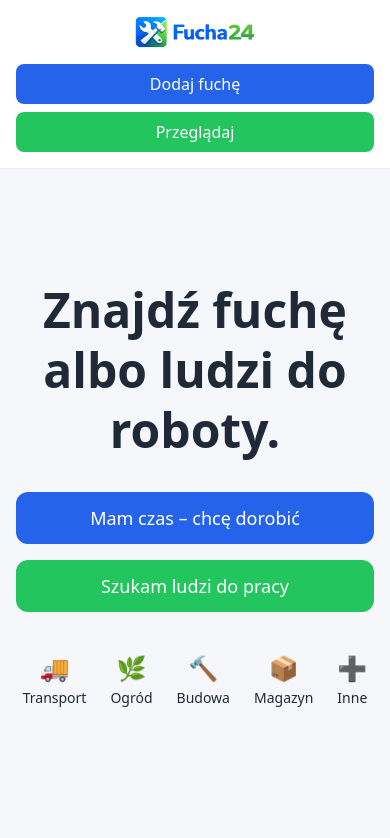
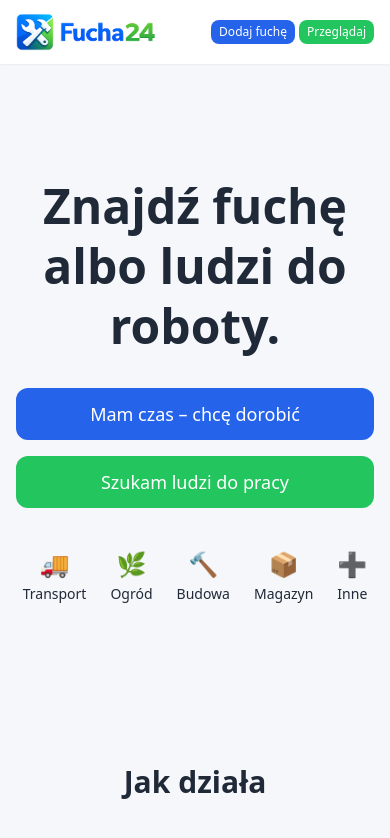
Before and after one commit to TruLab2025/fucha, a Next.js app: page / in a window 390 px wide. Shown: the top 838 px of the page. Built offline with nearby package versions, Linux system fonts and the light colour scheme; no server answers.

Commit message:
fix: jedno logo PNG, poprawne proporcje na mobile i desktop

```diff
--- a/components/Navbar.tsx
+++ b/components/Navbar.tsx
@@ -7,15 +7,22 @@ import Image from 'next/image';
 export default function Navbar() {
   return (
     <nav className="bg-white shadow-sm">
-      <div className="container mx-auto flex flex-col sm:flex-row items-center justify-between py-4 gap-2 sm:gap-0">
-        <Link href="/" className="flex items-center" aria-label="Fucha24 logo">
-          <Image src="/fucha24.png" alt="Fucha24 logo" width={180} height={48} className="sm:w-[180px] sm:h-[48px] w-[120px] h-[32px]" priority />
+      <div className="container mx-auto flex flex-row items-center justify-between py-3 gap-2">
+        <Link href="/" className="flex items-center shrink-0 mr-2" aria-label="Fucha24 logo">
+          <Image
+            src="/fucha24.png"
+            alt="Fucha24 logo"
+            width={140}
+            height={40}
+            className="h-10 w-auto max-w-[140px] object-contain"
+            priority
+          />
         </Link>
-        <div className="flex flex-col sm:flex-row w-full sm:w-auto gap-2 sm:gap-4 mt-2 sm:mt-0">
-          <Link href="/add" className="px-3 py-2 sm:px-4 sm:py-2 bg-primary text-white rounded-lg hover:bg-blue-700 text-base sm:text-base w-full sm:w-auto text-center">
+        <div className="flex flex-row gap-1 sm:gap-2 flex-1 justify-end">
+          <Link href="/add" className="px-2 py-1 sm:px-3 sm:py-2 bg-primary text-white rounded-lg hover:bg-blue-700 text-xs sm:text-base text-center whitespace-nowrap">
             Dodaj fuchę
           </Link>
-          <Link href="/jobs" className="px-3 py-2 sm:px-4 sm:py-2 bg-green text-white rounded-lg hover:bg-green-600 text-base sm:text-base w-full sm:w-auto text-center">
+          <Link href="/jobs" className="px-2 py-1 sm:px-3 sm:py-2 bg-green text-white rounded-lg hover:bg-green-600 text-xs sm:text-base text-center whitespace-nowrap">
             Przeglądaj
           </Link>
         </div>
```
